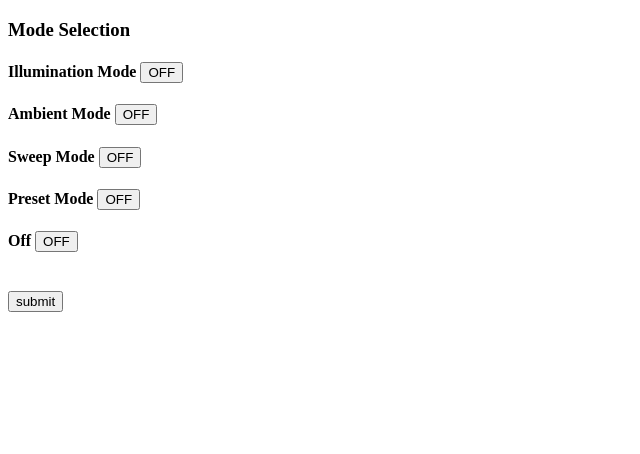
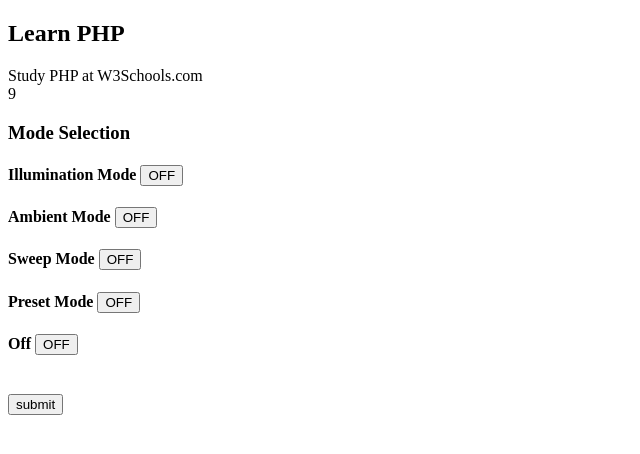
Before and after one commit to clamplough/LED-SYNC, a PHP site: page / in a window 1280 px wide. Shown: the top 454 px of the page, without its empty margins (0-640 px from the left). Run offline with PHP 8.4, Linux system fonts and the light colour scheme.

Commit message:
Update and rename index.html to index.php

```diff
--- a/index.html
+++ b/index.php
@@ -3,6 +3,16 @@
 <head>
   <title>TEST</title>
   <script src = "functions.js"></script>
+  <?php
+    $txt1 = "Learn PHP";
+    $txt2 = "W3Schools.com";
+    $x = 5;
+    $y = 4;
+
+    print "<h2>" . $txt1 . "</h2>";
+    print "Study PHP at " . $txt2 . "<br>";
+    print $x + $y;
+  ?>
 </head>
 
 <body>
```
